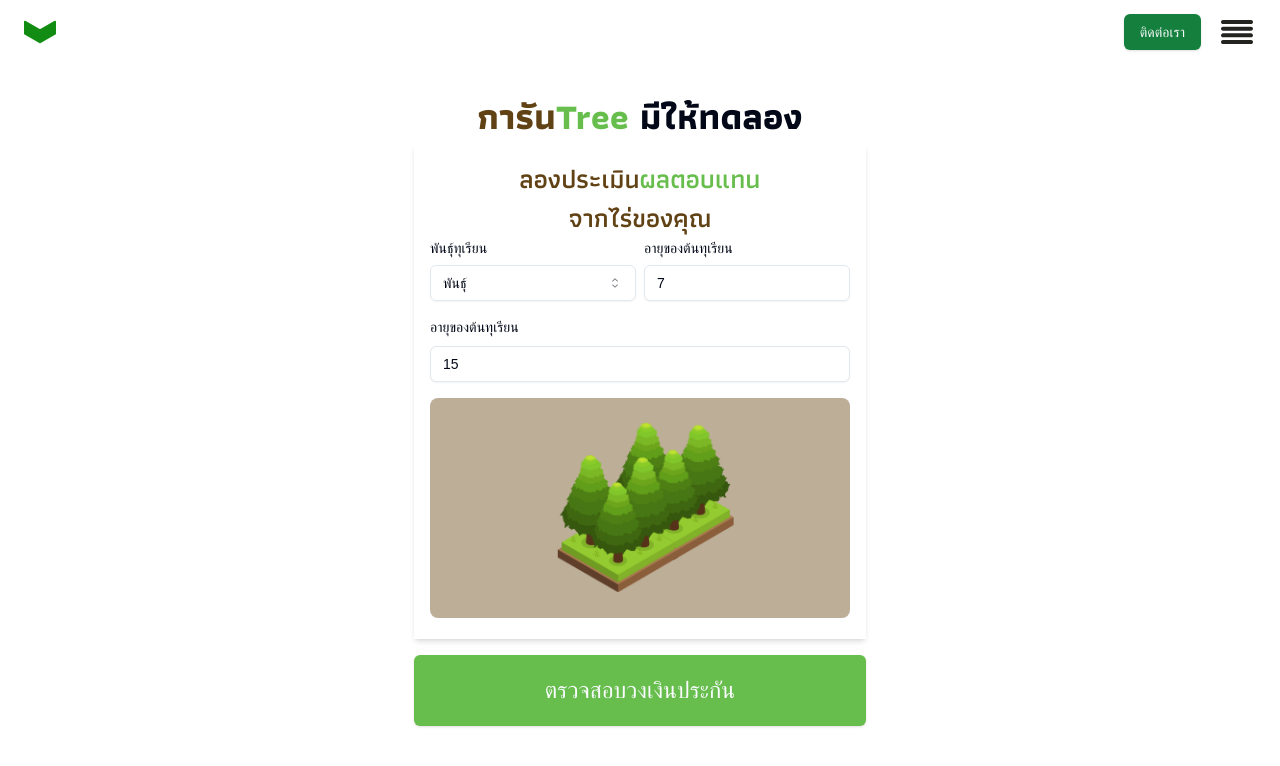
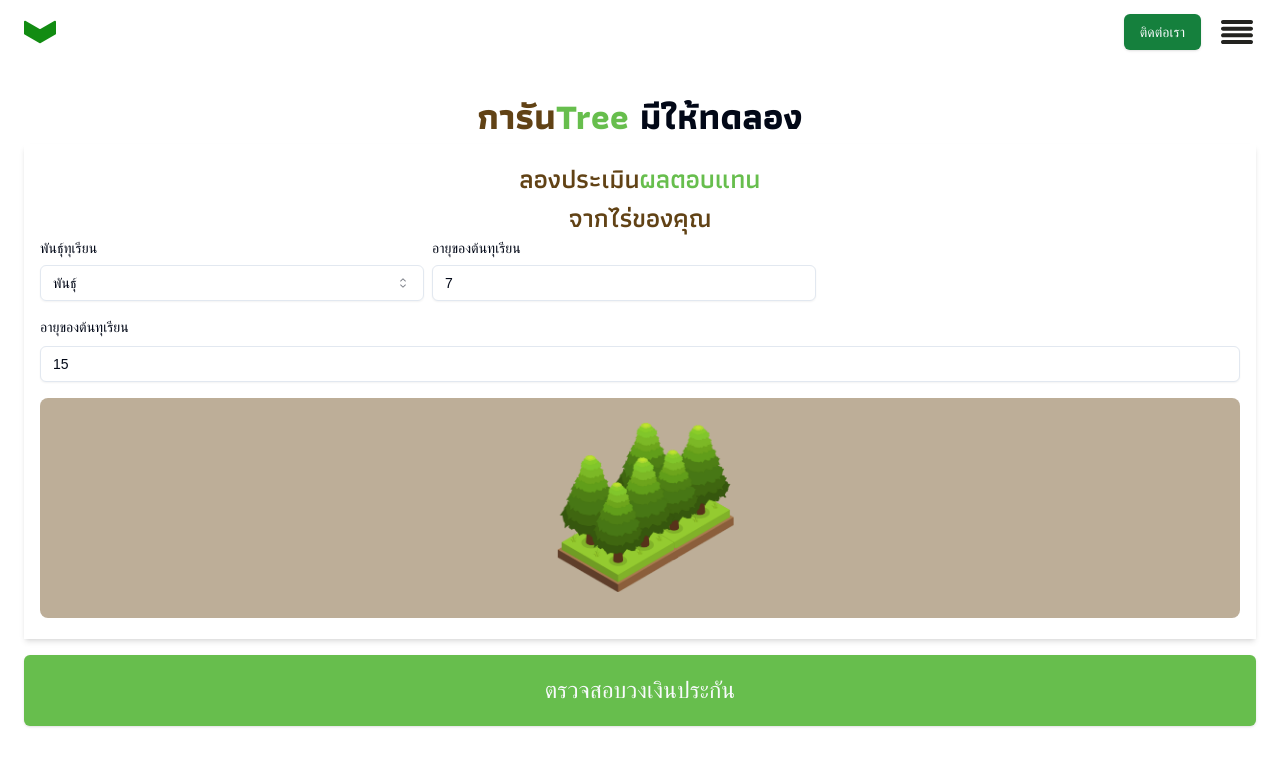
Before and after one commit to tonkaew131/GuaranTree, a Next.js app in the folder frontend/: page /landing in a window 1280 px wide. Shown: the top 766 px of the page. Built offline with nearby package versions, Linux system fonts and the light colour scheme; a web font is replaced by a local one.

Commit message:
feat: remove px

```diff
--- a/frontend/src/modules/Landing/index.tsx
+++ b/frontend/src/modules/Landing/index.tsx
@@ -1,27 +1,35 @@
 import Image from "next/image"
 import NewCard from "../Calculate/newcard"
+import { useRef, useState, useEffect } from "react"
 
 const Landing = () => {
+  const containerRef = useRef<HTMLDivElement>(null)
+  const [scrollPosition, setScrollPosition] = useState(0)
+
+  useEffect(() => {
+    const handleScroll = () => {
+      if (containerRef.current) {
+        const { scrollTop } = containerRef.current
+        setScrollPosition(scrollTop)
+      }
+    }
+
+    if (containerRef.current) {
+      containerRef.current.addEventListener("scroll", handleScroll)
+    }
+
+    return () => {
+      if (containerRef.current) {
+        containerRef.current.removeEventListener("scroll", handleScroll)
+      }
+    }
+  }, [])
+  console.log(scrollPosition)
   return (
-    <div className="flex flex-col w-full h-fit">
-      {/* <span className="text-[32px]">วิธีการเคลมประกัน</span>
-      <span className="text-[14px] mt-[8px]">
-        อธิบายวิธีการเคลมประกัน e.g. ไม่ว่าคุณจะเกิดอุบัติเหตน้ำท่วม
-        ผู้เชี่ยวชาญด้านการเคลมประกันของเรา พร้อมดูแลคุณทุกที่ ทุกเวลาตลอด 24
-        ชม. ไม่เว้นวันหยุด คุณสามารถแจ้งเคลมประกันออนไลน์ผ่านเว็บไวต์
-        หรือโทรหาเราผ่านสายด่วนแจ้งเคลมประกัน
-        เราเชื่อว่านวัตกรรมที่ล้ำสมัยที่เราพัฒนาอย่างต่อเนื่อง
-        จะช่วยให้การรับประกันภัยเป็นเรื่องง่าย ราคาดี และเชื่อถือได้
-      </span>
-      <div className="flex w-full h-[170px] border-[1px] overflow-hidden relative mt-[24px]">
-        <Image
-          src="/images/land.webp"
-          alt="Picture of the land"
-          layout="fill"
-          objectFit="contain"
-        />
-      </div> */}
-      <NewCard />
+    <div className="w-full h-full max-h-[calc(100vh-75px)] overflow-auto scrollbar-hide">
+      <div className="flex flex-col w-full h-fit relative">
+        <NewCard />
+      </div>
     </div>
   )
 }
--- a/frontend/src/pages/_app.tsx
+++ b/frontend/src/pages/_app.tsx
@@ -30,7 +30,7 @@ export default function App({ Component, pageProps }: AppProps) {
         </Button>
         <Navbar />
       </div>
-      <div className="w-full h-full max-w-[500px] mx-auto pt-[74px]">
+      <div className="w-full h-full mx-auto pt-[74px]">
         <Component {...pageProps} />
       </div>
     </div>
```
Also changed, not shown: 2 other files (tests, documents, lock files or other folders).
